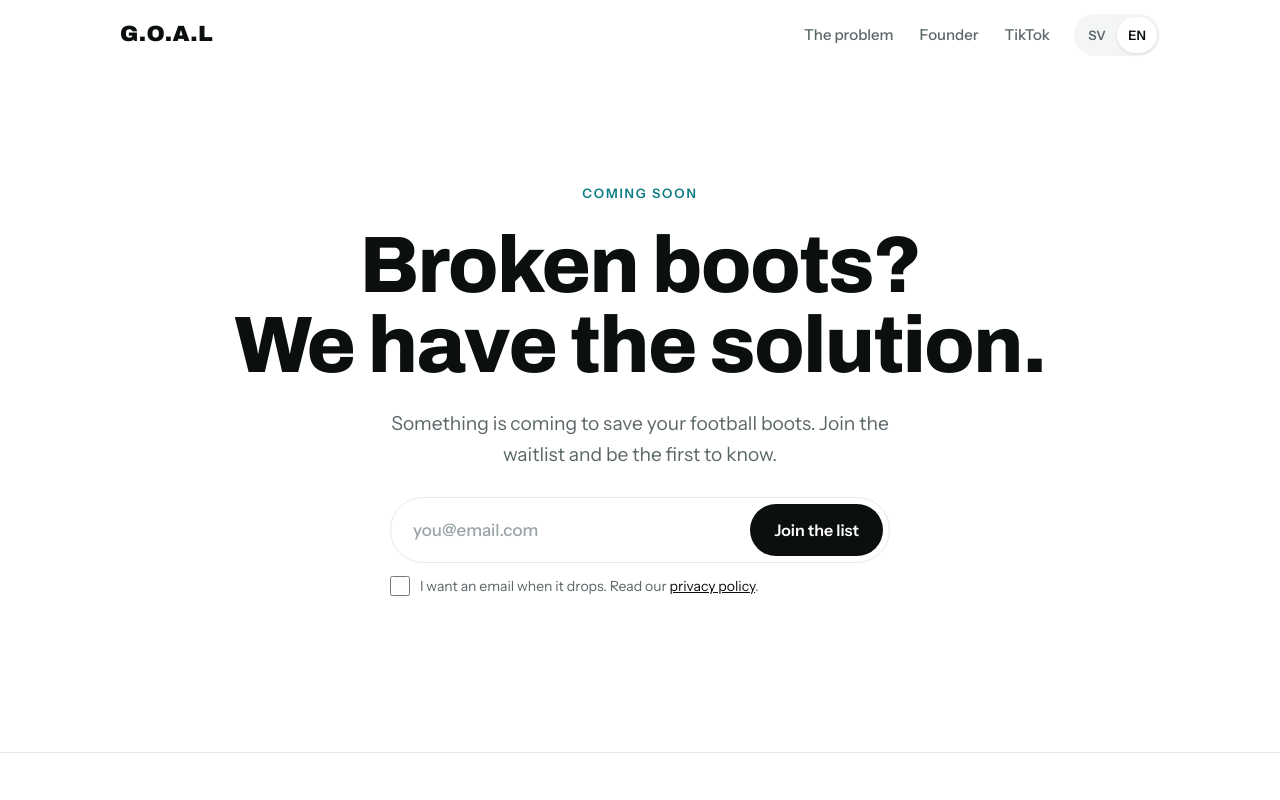
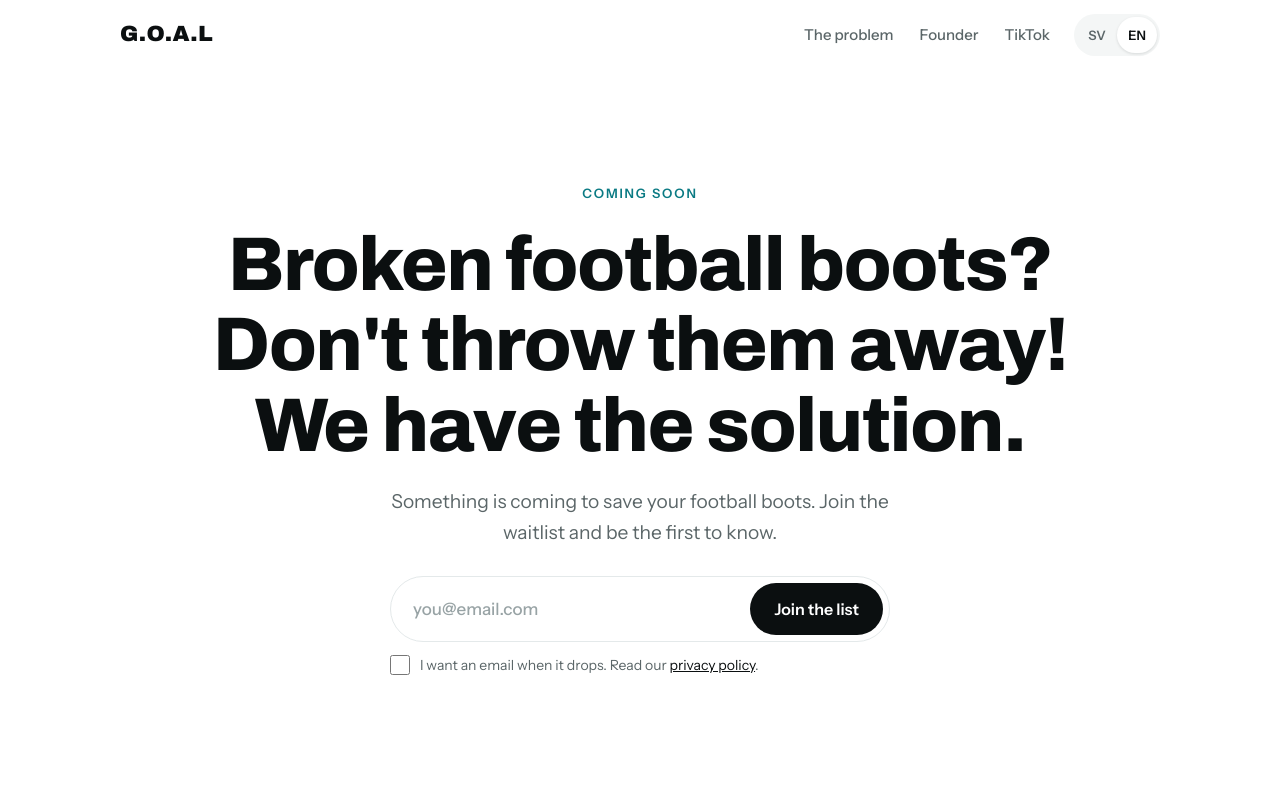
Before and after one commit to melhed362/G.O.A.L, a plain HTML site: page index.html in a window 1280 px wide. Shown: the top 800 px of the page. Drawn offline with Linux system fonts and the light colour scheme.

Commit message:
Ny rubrik: Trasiga fotbollsskor? Släng dom inte! Vi har lösningen.
Co-Authored-By: Claude Opus 5.5 <noreply@anthropic.com>
Claude-Session: https://claude.ai/code/session_0117svP4HnYXvwd9vqK6VRRo

```diff
--- a/index.html
+++ b/index.html
@@ -3,9 +3,9 @@
 <head>
   <meta charset="utf-8">
   <meta name="viewport" content="width=device-width, initial-scale=1, viewport-fit=cover">
-  <title>G.O.A.L – Trasiga skor? Vi har lösningen.</title>
+  <title>G.O.A.L – Trasiga fotbollsskor? Släng dom inte!</title>
   <meta name="description" content="Något kommer som räddar dina fotbollsskor. Skriv upp dig på väntelistan och få veta först när G.O.A.L släpper det.">
-  <meta property="og:title" content="G.O.A.L – Trasiga skor? Vi har lösningen.">
+  <meta property="og:title" content="G.O.A.L – Trasiga fotbollsskor? Släng dom inte! Vi har lösningen.">
   <meta property="og:description" content="Något kommer som räddar dina fotbollsskor. Skriv upp dig och få veta först.">
   <meta property="og:type" content="website">
   <meta property="og:image" content="bilder/goal-logo.png">
@@ -40,8 +40,9 @@
       <div class="wrap hero-inner">
         <p class="kicker" data-i18n="eyebrow">Kommer snart</p>
         <h1>
-          <span data-i18n="h1a">Trasiga skor?</span>
-          <span data-i18n="h1b">Vi har lösningen.</span>
+          <span data-i18n="h1a">Trasiga fotbollsskor?</span>
+          <span data-i18n="h1c">Släng dom inte!</span>
+          <span class="h1-third" data-i18n="h1b">Vi har lösningen.</span>
         </h1>
         <p class="lead" data-i18n="lead">Något kommer som räddar dina fotbollsskor. Skriv upp dig på väntelistan och få veta först.</p>
 
--- a/script.js
+++ b/script.js
@@ -12,7 +12,7 @@ const TEXT = {
     skip: "Hoppa till väntelistan",
     navProblem: "Problemet", navFounder: "Grundaren", navCta: "Väntelistan",
     eyebrow: "Kommer snart",
-    h1a: "Trasiga skor?", h1b: "Vi har lösningen.",
+    h1a: "Trasiga fotbollsskor?", h1c: "Släng dom inte!", h1b: "Vi har lösningen.",
     lead: "Något kommer som räddar dina fotbollsskor. Skriv upp dig på väntelistan och få veta först.",
     emailLabel: "Din e-postadress", emailPlaceholder: "din@epost.se",
     button: "Skriv upp mig",
@@ -54,7 +54,7 @@ const TEXT = {
     skip: "Skip to the waitlist",
     navProblem: "The problem", navFounder: "Founder", navCta: "Waitlist",
     eyebrow: "Coming soon",
-    h1a: "Broken boots?", h1b: "We have the solution.",
+    h1a: "Broken football boots?", h1c: "Don't throw them away!", h1b: "We have the solution.",
     lead: "Something is coming to save your football boots. Join the waitlist and be the first to know.",
     emailLabel: "Your email address", emailPlaceholder: "you@email.com",
     button: "Join the list",
--- a/style.css
+++ b/style.css
@@ -53,7 +53,7 @@ h2 { font-size: clamp(28px, 3.6vw, 40px); line-height: 1.08; }
 @media (min-width: 760px) { .hero { padding-block: 112px 120px; } }
 .hero-inner { display: grid; justify-items: center; gap: 22px; }
 .hero .kicker { margin: 0; }
-h1 { font-size: clamp(42px, 7vw, 80px); line-height: 1; display: grid; }
+h1 { font-size: clamp(34px, 6.4vw, 76px); line-height: 1.02; display: grid; gap: 0.04em; }
 .lead { margin: 0; font-size: clamp(17px, 1.5vw, 20px); color: var(--muted); max-width: 40ch; }
 
 .countdown { display: grid; gap: 10px; justify-items: center; margin-top: 6px; }
```
